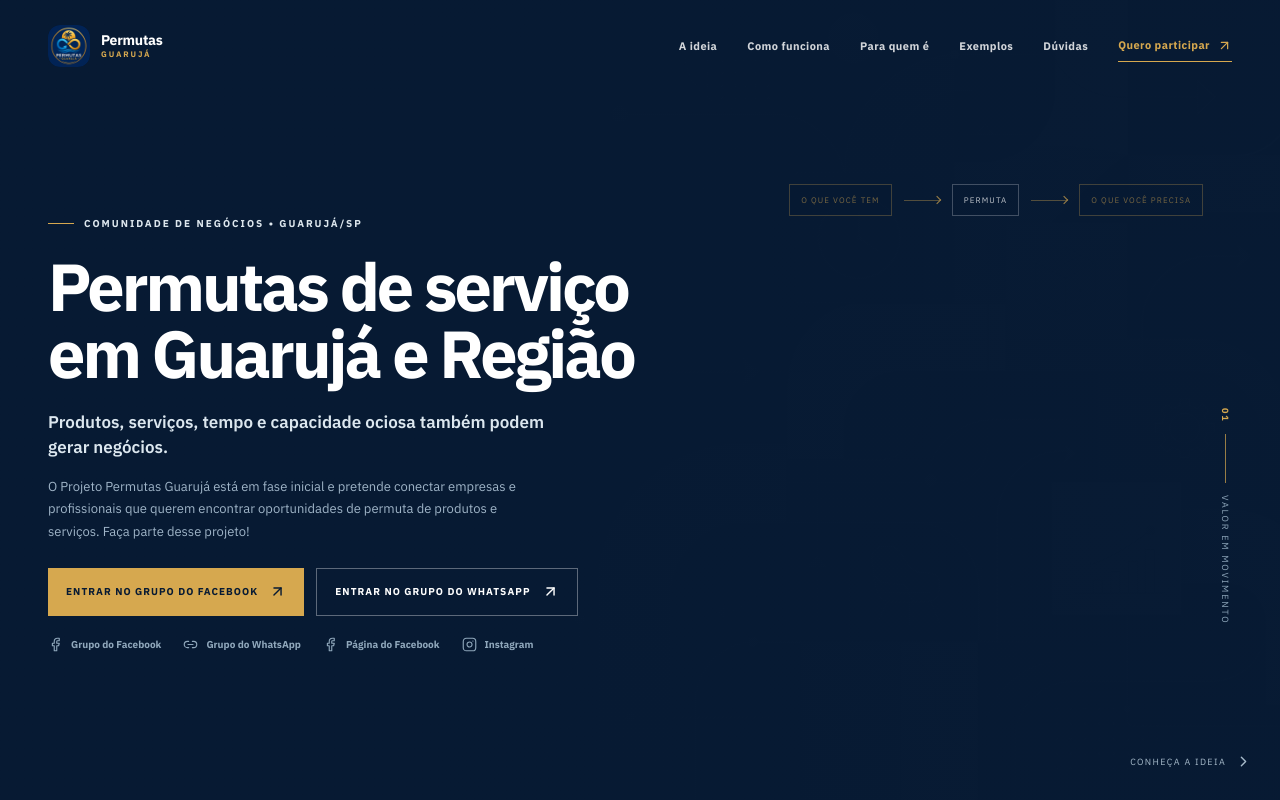
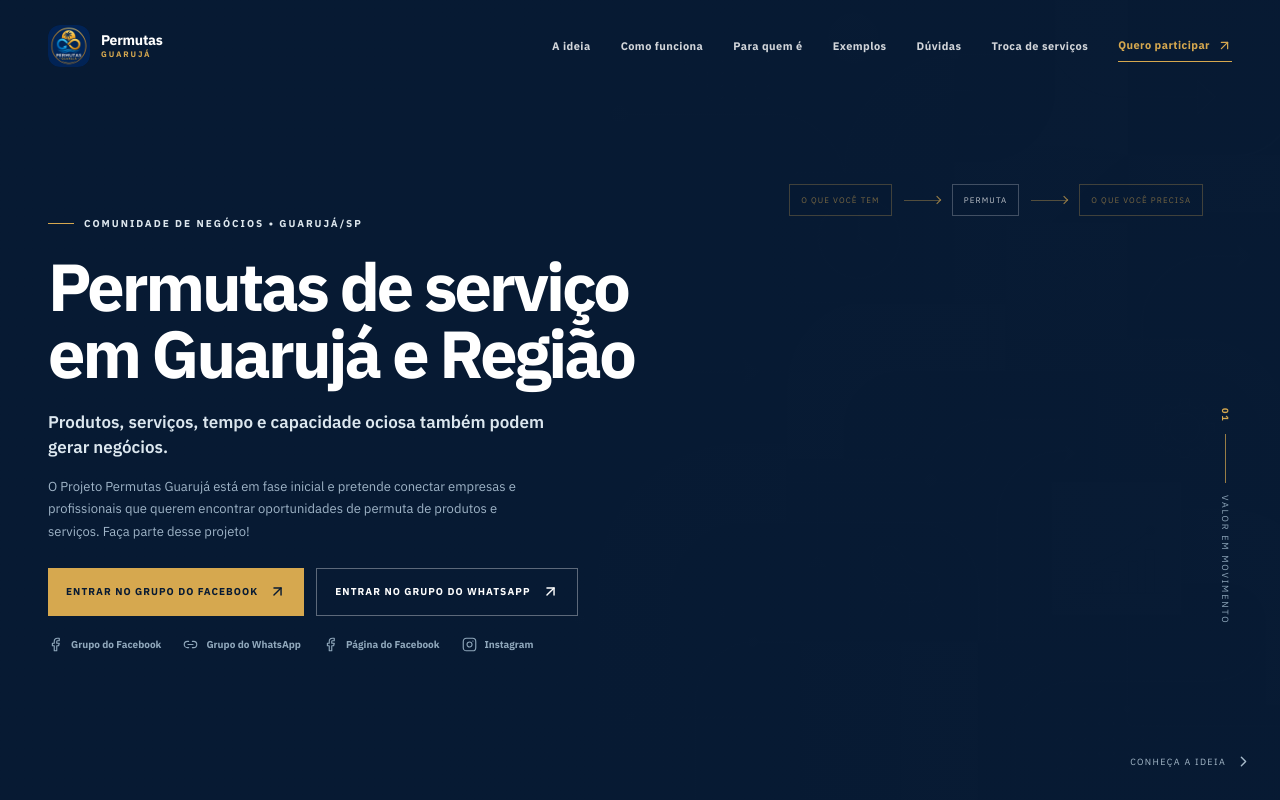
Before and after one commit to RSA-Master/permutasguaruja, an Astro site: page / in a window 1280 px wide. Shown: the top 800 px of the page. Built offline with nearby package versions, Linux system fonts and the light colour scheme; Astro itself is replaced by a stand-in of ours.

Commit message:
Improve home search intent and permuta FAQ

```diff
--- a/client/src/faq.ts
+++ b/client/src/faq.ts
@@ -1,4 +1,5 @@
 export const faqs = [
+  ["O que é permuta?", "Permuta é uma troca combinada diretamente entre pessoas, empresas ou profissionais. Em vez de depender apenas de dinheiro, uma parte oferece um produto ou serviço e recebe algo que tenha valor e utilidade para ela."],
   ["Sou prestador de serviços. Posso fazer parte do Permutas Guarujá?", "Sim. Prestadores de serviços de qualquer ramo podem fazer parte, como pedreiros, mecânicos, pintores, dentistas, fotógrafos, profissionais de estética e muitos outros. Você pode oferecer seus serviços em troca de produtos ou outros serviços, sem que a proposta dependa de uma transação financeira."],
   ["Quem pode participar do projeto?", "Empresas, profissionais autônomos, prestadores de serviços e empreendedores do Guarujá e região podem participar. O importante é ter algo de valor para oferecer e interesse em encontrar novas oportunidades."],
   ["O que posso oferecer em uma permuta?", "Você pode oferecer serviços, produtos, estoque parado, horários disponíveis, espaço, divulgação, conhecimento técnico ou capacidade de trabalho. Cada participante decide o que faz sentido para sua realidade."],
--- a/client/src/pages/Home.tsx
+++ b/client/src/pages/Home.tsx
@@ -164,6 +164,7 @@ export default function Home() {
             <a href="#para-quem" onClick={closeMenu}>Para quem é</a>
             <a href="#exemplos" onClick={closeMenu}>Exemplos</a>
             <a href="#faq" onClick={closeMenu}>Dúvidas</a>
+            <a href="/troca-de-servicos-em-guaruja" onClick={closeMenu}>Troca de serviços</a>
             <a className="nav-cta" href={SITE_LINKS.facebookGroup} target={SITE_LINKS.facebookGroup.includes("URL") ? undefined : "_blank"} rel="noreferrer" onClick={closeMenu}>Quero participar <ArrowUpRight size={15} /></a>
           </nav>
           <button className="menu-toggle" aria-label={menuOpen ? "Fechar menu" : "Abrir menu"} aria-expanded={menuOpen} onClick={() => setMenuOpen((open) => !open)}>
@@ -239,7 +240,7 @@ export default function Home() {
       <section className="examples section-mist" id="exemplos">
         <div className="container examples-layout">
           <div className="examples-visual"><img src={detailImage} alt="Módulos conectados representando oferta e necessidade" loading="lazy" /><span className="visual-caption">Possibilidades ilustrativas</span></div>
-          <div className="examples-content"><p className="eyebrow"><span /> Ideias para começar</p><h2>Como uma permuta <em>pode acontecer?</em></h2><div className="examples-list">{examples.map(([from, to, text]) => <div className="example-row" key={from}><div className="exchange-label"><strong>{from}</strong><span>↔</span><strong>{to}</strong></div><p>{text}</p></div>)}</div><p className="examples-note">As possibilidades dependem do que cada participante tem para oferecer e do que está procurando.</p></div>
+          <div className="examples-content"><p className="eyebrow"><span /> Ideias para começar</p><h2>Troca de serviços e produtos entre empresas e profissionais.</h2><div className="examples-list">{examples.map(([from, to, text]) => <div className="example-row" key={from}><div className="exchange-label"><strong>{from}</strong><span>↔</span><strong>{to}</strong></div><p>{text}</p></div>)}</div><p className="examples-note">As possibilidades dependem do que cada participante tem para oferecer e do que está procurando.</p></div>
         </div>
       </section>
 
--- a/client/src/serviceExchangeFaqs.ts
+++ b/client/src/serviceExchangeFaqs.ts
@@ -1,4 +1,5 @@
 export const serviceExchangeFaqs = [
+  ["O que é permuta?", "Permuta é uma troca combinada diretamente entre pessoas, empresas ou profissionais. Em vez de depender apenas de dinheiro, uma parte oferece um produto ou serviço e recebe algo que tenha valor e utilidade para ela."],
   ["O que é troca de serviços?", "Troca de serviços é quando duas empresas ou profissionais utilizam aquilo que sabem fazer para conseguir algo de que precisam. A negociação não precisa acontecer somente em dinheiro: serviços, produtos e outras formas de valor podem ser combinados diretamente entre as partes."],
   ["Posso trocar um serviço por um produto?", "Sim. Produtos e serviços podem participar da negociação. Por exemplo, um profissional pode oferecer um atendimento e receber produtos de uma loja, desde que as duas partes concordem com a troca."],
   ["Posso trocar produtos por serviços?", "Sim. Uma empresa pode usar produtos, estoque ou materiais que possui para encontrar um profissional interessado e negociar um serviço de que precisa."],
```
